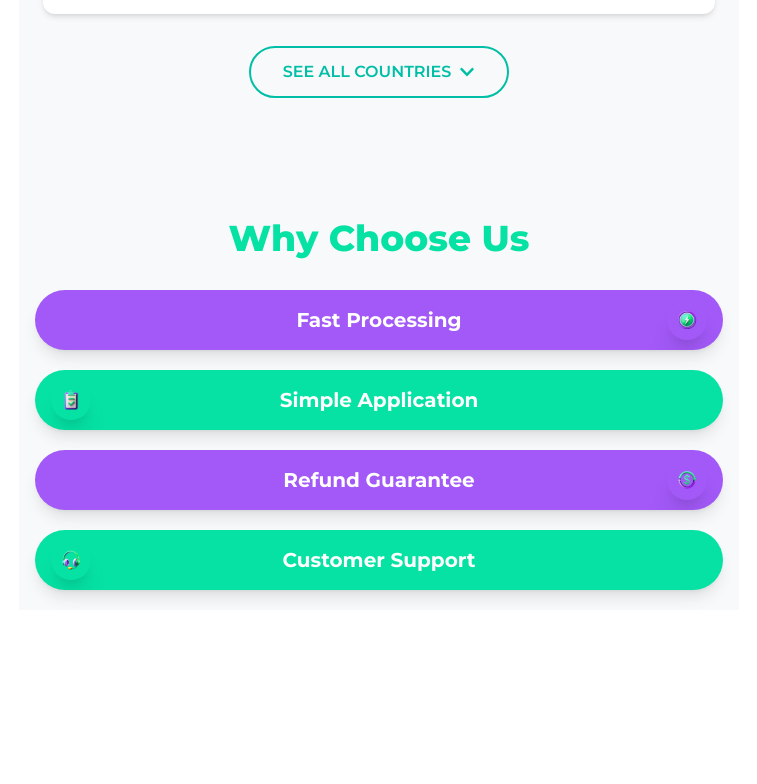
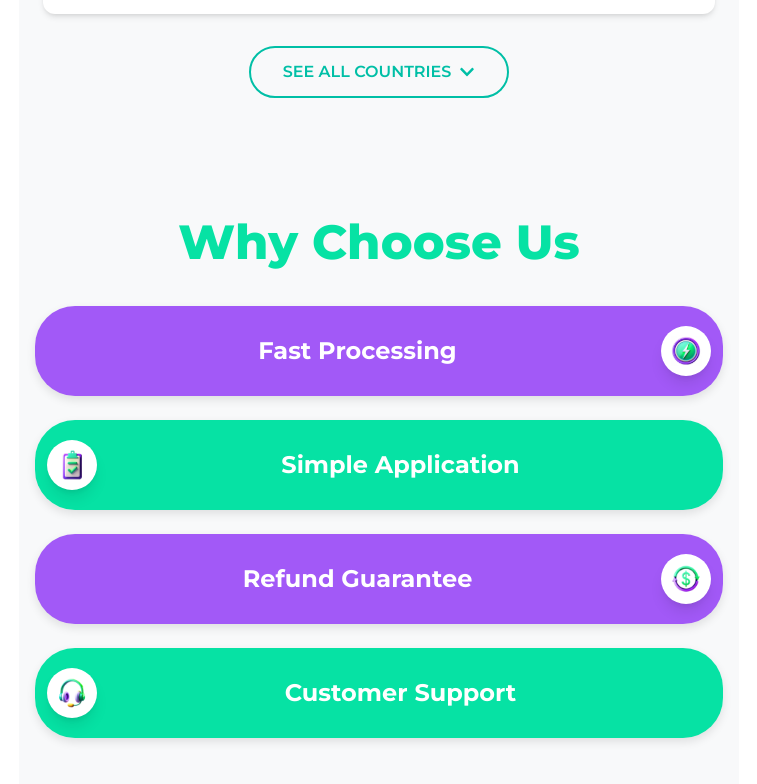
Before and after one commit to Iusif797/getvisago_final, a React (Vite) app: page / in a window 1280 px wide. Shown: the part 2150-2934 px from the top of the page, without its empty margins (261-1018 px from the left). Before the commit the page ends 2800 px from the top, so only its background shows below. Built offline with nearby package versions, Linux system fonts and the light colour scheme.

Commit message:
Улучшен дизайн секции Why Choose Us с красивыми карточками и анимациями

```diff
--- a/src/components/WhyChooseUs/WhyChooseUs.jsx
+++ b/src/components/WhyChooseUs/WhyChooseUs.jsx
@@ -11,32 +11,32 @@ const WhyChooseUs = () => {
 
       <div className="flex flex-col">
         {/* Fast Processing - фиолетовый блок с иконкой справа */}
-        <div className="feature-card purple feature-card-right">
+        <div className="feature-card purple feature-card-right animate-fade-in-up" style={{animationDelay: '0.1s'}}>
           <span className="feature-text">Fast Processing</span>
-          <div className="feature-icon purple">
+          <div className="feature-icon">
             <img src={molnia} alt="Fast Processing" />
           </div>
         </div>
 
         {/* Simple Application - зеленый блок с иконкой слева */}
-        <div className="feature-card green feature-card-left">
-          <div className="feature-icon green">
+        <div className="feature-card green feature-card-left animate-fade-in-up" style={{animationDelay: '0.2s'}}>
+          <div className="feature-icon">
             <img src={todo} alt="Simple Application" />
           </div>
           <span className="feature-text">Simple Application</span>
         </div>
 
         {/* Refund Guarantee - фиолетовый блок с иконкой справа */}
-        <div className="feature-card purple feature-card-right">
+        <div className="feature-card purple feature-card-right animate-fade-in-up" style={{animationDelay: '0.3s'}}>
           <span className="feature-text">Refund Guarantee</span>
-          <div className="feature-icon purple">
+          <div className="feature-icon">
             <img src={money} alt="Refund Guarantee" />
           </div>
         </div>
 
         {/* Customer Support - зеленый блок с иконкой слева */}
-        <div className="feature-card green feature-card-left">
-          <div className="feature-icon green">
+        <div className="feature-card green feature-card-left animate-fade-in-up" style={{animationDelay: '0.4s'}}>
+          <div className="feature-icon">
             <img src={naushniki} alt="Customer Support" />
           </div>
           <span className="feature-text">Customer Support</span>
--- a/src/index.css
+++ b/src/index.css
@@ -15,7 +15,7 @@
 
 @layer components {
   .container-app {
-    @apply w-full min-w-[320px] max-w-[100%] sm:max-w-[540px] md:max-w-[720px] mx-auto bg-white min-h-screen relative font-montserrat overflow-hidden;
+    @apply w-full min-w-[320px] max-w-full sm:max-w-[540px] md:max-w-[720px] mx-auto bg-white min-h-screen relative font-montserrat overflow-hidden;
   }
 
   .header {
@@ -51,50 +51,62 @@
   }
 
   .why-choose-us-section {
-    @apply w-full mb-10 pt-10 px-4 bg-visa-gray-50;
+    @apply w-full mb-12 pt-10 px-4 pb-8 bg-visa-gray-50;
   }
 
   .why-choose-us-section h2 {
-    @apply text-4xl font-extrabold text-center text-[#06E2A4] mb-8;
+    @apply text-5xl font-extrabold text-center text-visa-green-feature mb-10 animate-fade-in-up;
   }
 
   .feature-card {
-    @apply flex items-center justify-center rounded-full shadow-lg h-[60px] mb-5 relative overflow-hidden;
+    @apply flex items-center rounded-[40px] shadow-feature h-[90px] mb-6 relative overflow-hidden transition-all duration-300 hover:shadow-feature-hover cursor-pointer w-full transform hover:scale-[1.02];
   }
 
   .feature-card.purple {
-    @apply bg-[#A259F7];
+    @apply bg-visa-purple-feature hover:bg-visa-purple-feature-hover;
   }
 
   .feature-card.green {
-    @apply bg-[#06E2A4];
+    @apply bg-visa-green-feature hover:bg-visa-green-feature-hover;
+  }
+
+  .feature-card-left {
+    @apply pl-[75px] pr-8;
+  }
+
+  .feature-card-right {
+    @apply pr-[75px] pl-8;
   }
 
   .feature-card-left .feature-icon {
-    @apply absolute left-4;
+    @apply absolute left-3;
   }
 
   .feature-card-right .feature-icon {
-    @apply absolute right-4;
+    @apply absolute right-3;
   }
 
   .feature-icon {
-    @apply w-10 h-10 rounded-full flex items-center justify-center shadow-xl;
+    @apply w-[50px] h-[50px] rounded-full flex items-center justify-center bg-white shadow-lg transition-all duration-300;
   }
 
-  .feature-icon.purple {
-    @apply bg-[#A259F7];
-  }
-
-  .feature-icon.green {
-    @apply bg-[#06E2A4];
+  .feature-card:hover .feature-icon {
+    @apply transform scale-110 rotate-6;
   }
 
   .feature-icon img {
-    @apply w-6 h-6 object-contain;
+    @apply w-9 h-9 object-contain transition-transform duration-300;
+  }
+
+  .feature-card:hover .feature-icon img {
+    @apply transform scale-110 rotate-12;
   }
 
   .feature-text {
-    @apply text-white font-bold text-xl w-full text-center;
+    @apply text-white font-bold text-2xl w-full text-center transition-all duration-300;
+  }
+
+  .feature-card:hover .feature-text {
+    @apply transform scale-105;
   }
 }
--- a/tailwind.config.cjs
+++ b/tailwind.config.cjs
@@ -17,11 +17,15 @@ module.exports = {
       colors: {
         'visa-green': {
           DEFAULT: '#00BFA6',
-          light: '#00D8B8'
+          light: '#00D8B8',
+          'feature': '#06E2A4',
+          'feature-hover': '#05C292'
         },
         'visa-purple': {
           DEFAULT: '#9B5DE5',
-          dark: '#8048c8'
+          dark: '#8048c8',
+          'feature': '#A259F7',
+          'feature-hover': '#8E41F5'
         },
         'visa-gray': {
           50: '#f8f9fa',
@@ -32,13 +36,21 @@ module.exports = {
           900: '#222222'
         }
       },
+      spacing: {
+        '320': '320px',
+        '540': '540px',
+        '720': '720px',
+        '60': '60px'
+      },
       boxShadow: {
         'card': '0 10px 25px rgba(0, 0, 0, 0.07)',
         'card-hover': '0 15px 30px rgba(0, 0, 0, 0.1)',
         'button': '0 8px 15px rgba(155, 93, 229, 0.3)',
         'button-hover': '0 10px 20px rgba(155, 93, 229, 0.4)',
         'green-button': '0 4px 10px rgba(0, 191, 166, 0.1)',
-        'green-button-hover': '0 6px 15px rgba(0, 191, 166, 0.2)'
+        'green-button-hover': '0 6px 15px rgba(0, 191, 166, 0.2)',
+        'feature': '0 4px 10px rgba(0, 0, 0, 0.1)',
+        'feature-hover': '0 6px 15px rgba(0, 0, 0, 0.15)'
       },
       animation: {
         'pulse-shadow': 'pulse-shadow 3s infinite',
```
